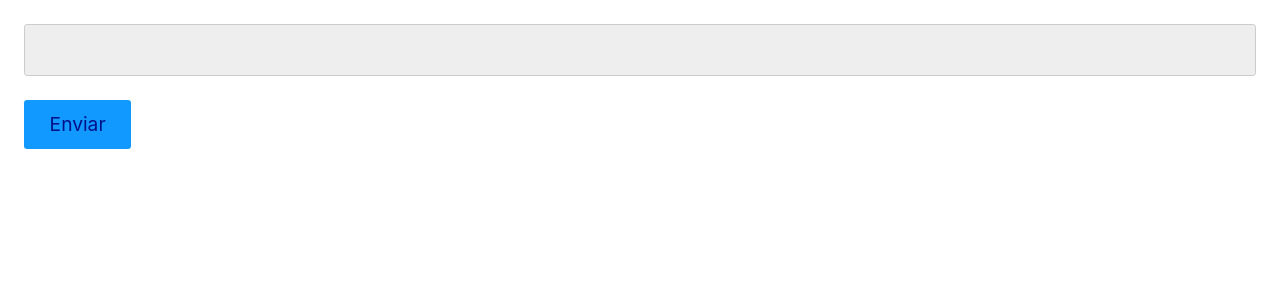
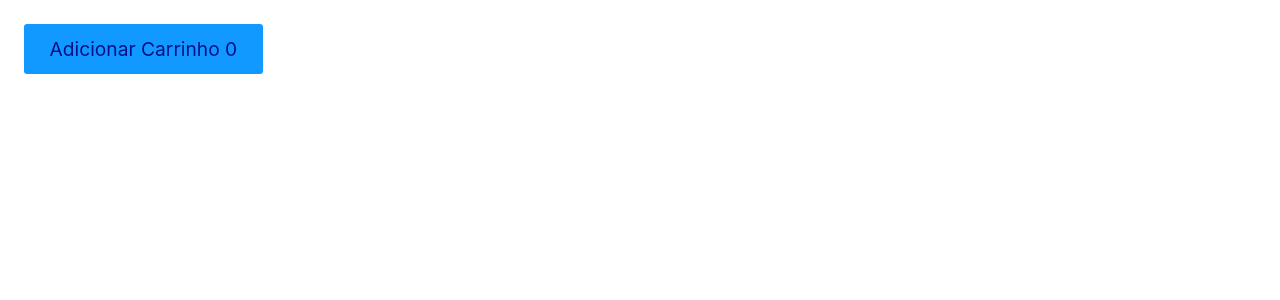
Before and after one commit to LeonardoLobas/React-Origamid, a React (Vite) app: page / in a window 1280 px wide. Shown: the top 300 px of the page. Built offline with nearby package versions, Linux system fonts and the light colour scheme.

Commit message:
Use ref final.

```diff
--- a/src/Use_Ref/Use_Ref.jsx
+++ b/src/Use_Ref/Use_Ref.jsx
@@ -3,31 +3,26 @@ import React from "react";
 // Use_ref exercicios. testes
 
 const Use_Ref = () => {
-    const [comentarios, setComentarios] = React.useState([]);
-    const [input, setInput] = React.useState("");
-    const inputElement = React.useRef();
+    const [carrinho, setCarrinho] = React.useState(0);
+    const [notificacao, setnotificacao] = React.useState(null);
+    const timeoutRef = React.useRef();
 
     function handleClick() {
-        setComentarios((comentarios) => [...comentarios, input]);
-        setInput("");
-        inputElement.current.focus();
+        setCarrinho(carrinho + 1);
+        setnotificacao("Item adicionado ao carrinho");
+
+        clearTimeout(timeoutRef.current);
+        timeoutRef.current = setTimeout(() => {
+            setnotificacao(null);
+        }, 2000);
     }
 
     return (
         <div>
-            <ul>
-                {comentarios.map((comentario) => (
-                    <li key={comentario}>{comentario}</li>
-                ))}
-            </ul>
-            <input
-                type="text"
-                value={input}
-                ref={inputElement}
-                onChange={({ target }) => setInput(target.value)}
-            />
-            <br />
-            <button onClick={handleClick}>Enviar</button>
+            <h3>{notificacao}</h3>
+            <button onClick={handleClick}>
+                Adicionar Carrinho {carrinho}{" "}
+            </button>
         </div>
     );
 };
```
